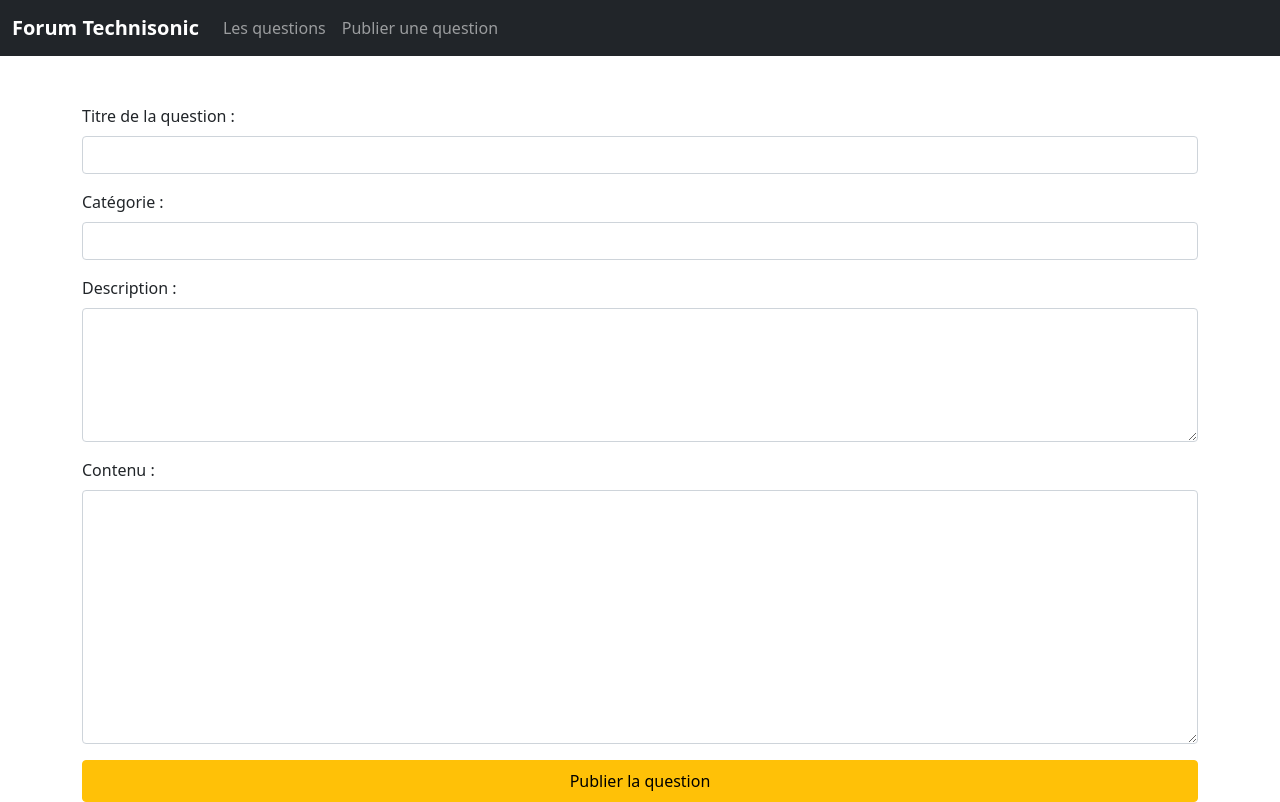
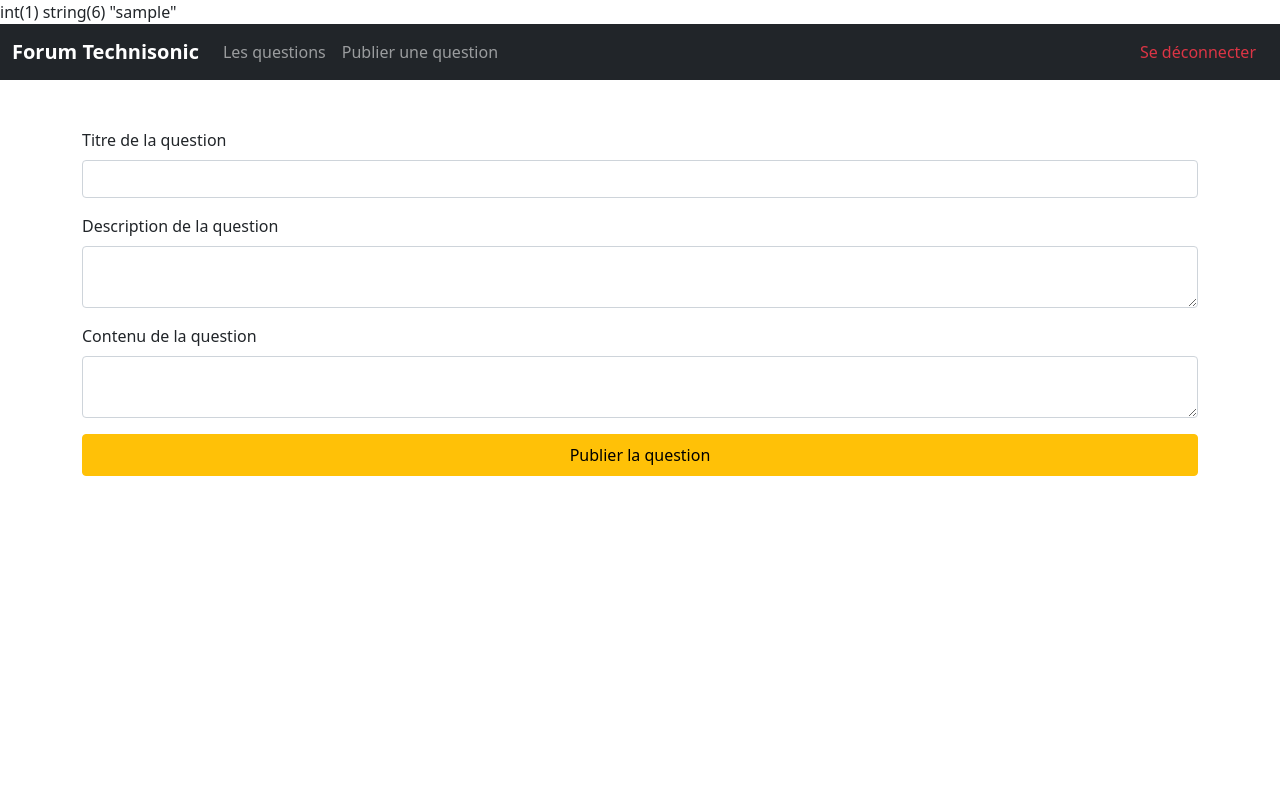
Before and after one commit to Papoel/Forum, a PHP site: page /publish-question.php in a window 1280 px wide. After the commit the page ends 476 px from the top, so only its background shows below. Run offline with PHP 8.4, Linux system fonts and the light colour scheme; the visitor is signed in with stand-in values (Sample User, id 1).

Commit message:
Publier une question sur le forum

```diff
--- a/controller/questions/publishQuestionController.php
+++ b/controller/questions/publishQuestionController.php
@@ -1,18 +1,38 @@
 <?php
-
+session_start();
 require('models/database.php');
 
+var_dump($_SESSION['id'], $_SESSION['pseudo']);
+
+//Valider le formulaire
 if (isset($_POST['validate'])) {
 
-   if (
-      !empty($POST['title']) &&
-      !empty($POST['categoty']) &&
-      !empty($POST['description']) &&
-      !empty($POST['content'])
-   ) {
-      // ...Code
+   //Vérifier si les champs ne sont pas vides
+   if (!empty($_POST['title']) && !empty($_POST['description']) && !empty($_POST['content'])) {
+
+      //Les données de la question
+      $question_title = htmlspecialchars($_POST['title']);
+      $question_description = nl2br(htmlspecialchars($_POST['description']));
+      $question_content = nl2br(htmlspecialchars($_POST['content']));
+      $question_date = date('d/m/Y H:i');
+      $question_id_author = $_SESSION['id'];
+      $question_pseudo_author = $_SESSION['pseudo'];
+
+      //Insérer la question en base de donnée
+      $insertQuestionOnWebsite = $db->prepare('INSERT INTO questions(title, description, content, id_author, pseudo_author, date_publication)VALUES(?, ?, ?, ?, ?, ?)');
+      $insertQuestionOnWebsite->execute(
+         array(
+            $question_title,
+            $question_description,
+            $question_content,
+            $question_id_author,
+            $question_pseudo_author,
+            $question_date
+         )
+      );
+
+      $successMsg = "Votre question a bien été publiée sur le site";
    } else {
-      $errorMsg = "Veuillez compléter tous les champs ...";
+      $errorMsg = "Veuillez compléter tous les champs...";
    }
-
 }
--- a/controller/users/securityController.php
+++ b/controller/users/securityController.php
@@ -1,6 +1,5 @@
 <?php
 session_start();
-
 // Si aucun utilisateur n'est sauvegardé dans la session je redirige vers login
 if(!isset($_SESSION['auth'])) {
    header('Location: login.php');
--- a/controller/users/signupController.php
+++ b/controller/users/signupController.php
@@ -1,4 +1,5 @@
 <?php
+session_start();
 
 // Se connecter à la base de donnée
 require('models/database.php');
--- a/includes/head.php
+++ b/includes/head.php
@@ -1,15 +1,10 @@
-<!DOCTYPE html>
-<html lang="fr">
-
 <head>
    <meta charset="UTF-8">
    <meta http-equiv="X-UA-Compatible" content="IE=edge">
    <meta name="viewport" content="width=device-width, initial-scale=1.0">
-   <title>Forum Technisonic</title>
    <!-- CSS Bootstrap -->
    <link href="https://cdn.jsdelivr.net/npm/bootstrap@5.0.2/dist/css/bootstrap.min.css" rel="stylesheet" integrity="sha384-EVSTQN3/azprG1Anm3QDgpJLIm9Nao0Yz1ztcQTwFspd3yD65VohhpuuCOmLASjC" crossorigin="anonymous">
    <!-- JS Bootstrap -->
-   <script defer src="https://cdn.jsdelivr.net/npm/bootstrap@5.0.2/dist/js/bootstrap.bundle.min.js" integrity="sha384-MrcW6ZMFYlzcLA8Nl+NtUVF0sA7MsXsP1UyJoMp4YLEuNSfAP+JcXn/tWtIaxVXM" crossorigin="anonymous">
-   </script>
-
+   <script defer src="https://cdn.jsdelivr.net/npm/bootstrap@5.0.2/dist/js/bootstrap.bundle.min.js" integrity="sha384-MrcW6ZMFYlzcLA8Nl+NtUVF0sA7MsXsP1UyJoMp4YLEuNSfAP+JcXn/tWtIaxVXM" crossorigin="anonymous"></script>
+   <title>Forum Technisonic</title>
 </head>
--- a/includes/navbar.php
+++ b/includes/navbar.php
@@ -13,6 +13,12 @@
                <a class="nav-link" href="publish-question.php">Publier une question</a>
             </li>
          </ul>
+
+         <ul class="navbar-nav ms-auto me-1">
+            <li class="nav-item">
+               <a class="nav-link text-danger" href="controller/users/logoutController.php">Se déconnecter</a>
+            </li>
+         </ul>
       </div>
    </div>
 </nav>
--- a/login.php
+++ b/login.php
@@ -1,5 +1,10 @@
 <?php require 'controller/users/loginController.php'; ?>
+
+<!DOCTYPE html>
+<html lang="fr">
 <?php include 'includes/head.php'; ?>
+
+<body>
 
    <br><br>
    <form class="container" method="post">
@@ -29,4 +34,5 @@
    </form>
 
 </body>
+
 </html>
--- a/models/database.php
+++ b/models/database.php
@@ -2,6 +2,6 @@
 
 try {
    $db = new PDO('mysql:host=localhost; dbname=forum; charset=utf8', 'root', '');
-} catch (\Exception $e) {
+} catch (Exception $e) {
    die ("Une erreur s'est produite : " .$e->getMessage());
 }
--- a/publish-question.php
+++ b/publish-question.php
@@ -1,41 +1,40 @@
 <?php
+require 'controller/questions/publishQuestionController.php';
 require 'controller/users/securityController.php';
-require 'controller/questions/publishQuestionController.php';
-include 'includes/head.php';
 ?>
+
+<!DOCTYPE html>
+<html lang="fr">
+<?php include 'includes/head.php'; ?>
+
 <body>
-   <?php include 'includes/navbar.php';?>
+   <?php include 'includes/navbar.php'; ?>
 
    <br><br>
-   <form class="container" method="post">
+   <form class="container" method="POST">
 
       <?php
       if (isset($errorMsg)) {
          echo '<div class="alert alert-danger"><b>' . $errorMsg . '</b></div>';
+      } elseif (isset($successMsg)) {
+         echo '<div class="alert alert-success"><b>' . $successMsg . '</b></div>';
       }
       ?>
 
       <div class="mb-3">
-         <label for="pseudo" class="form-label">Titre de la question :</label>
+         <label for="exampleInputEmail1" class="form-label">Titre de la question</label>
          <input type="text" class="form-control" name="title">
       </div>
-
       <div class="mb-3">
-         <label for="pseudo" class="form-label">Catégorie :</label>
-         <input type="text" class="form-control" name="category">
+         <label for="exampleInputEmail1" class="form-label">Description de la question</label>
+         <textarea class="form-control" name="description"></textarea>
+      </div>
+      <div class="mb-3">
+         <label for="exampleInputEmail1" class="form-label">Contenu de la question</label>
+         <textarea type="text" class="form-control" name="content"></textarea>
       </div>
 
-      <div class="mb-3">
-         <label for="pseudo" class="form-label">Description :</label>
-         <textarea class="form-control" name="description" cols="10" rows="5"></textarea>
-      </div>
-
-      <div class=" mb-3">
-         <label for="pseudo" class="form-label">Contenu :</label>
-         <textarea class="form-control" name="content" cols="30" rows="10"></textarea>
-      </div>
-
-      <button type=" submit" class="w-100 btn btn-warning p-2" name="validate">Publier la question</button>
+      <button type="submit" class="w-100 btn btn-warning p-2" name="validate">Publier la question</button>
 
    </form>
 
```
Also changed, not shown: controller/users/loginController.php (+7 -9 lines), index.php (+23 -1 lines), signup.php (+11 -8 lines), 1 other file. Lines whose indentation alone changed are shown as unchanged.
